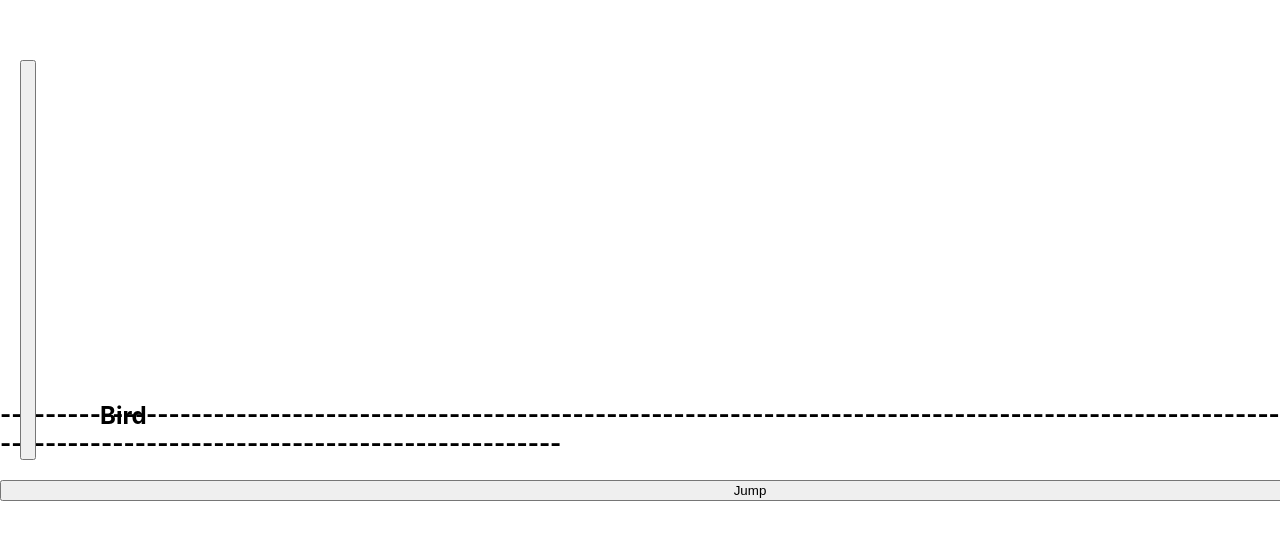
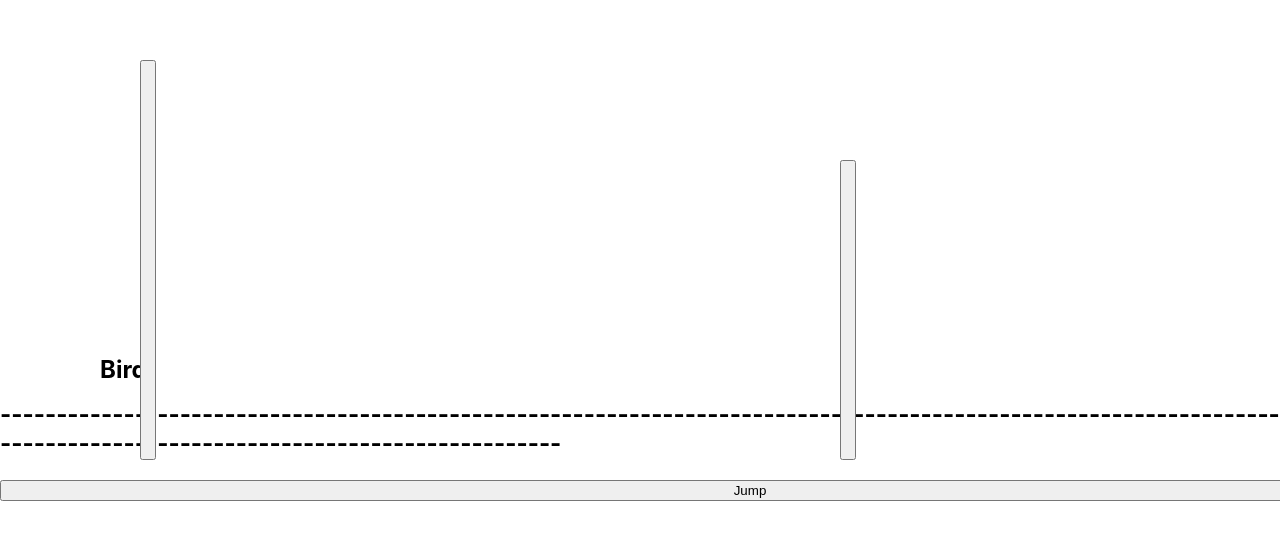
Before and after one commit to hasibarrafiul/flappybird-using-react, a React (Create React App) app: page / in a window 1280 px wide. Shown: the part 220-760 px from the top of the page. Built offline with nearby package versions, Linux system fonts and the light colour scheme.

Commit message:
piller 2 added

```diff
--- a/src/App.js
+++ b/src/App.js
@@ -11,6 +11,7 @@ const [jumplength, setJumplength] = useState(0);
 const [gameover, setGameover] = useState(false);
 
 const [piller1xoffset, setpiller1xoffset] = useState(1500)
+const [piller2xoffset, setpiller2xoffset] = useState(2200)
 
 useEffect(()=>{
   if(gameover===false){
@@ -41,8 +42,24 @@ useEffect(()=>{
     setTimeout(()=>{
       movepiller1toleft()
     },1)
+    setTimeout(()=>{
+      movepiller2toleft()
+    },1)
+
+    if(xoffset===(piller1xoffset-40)){
+      if(yoffset>=160){
+        setGameover(true);
+      }
+    }
+
+    if(xoffset===(piller2xoffset-40)){
+      if(yoffset>=260){
+        setGameover(true);
+      }
+    }
+
   }
-},[yoffset, jumping, piller1xoffset])
+},[yoffset, jumping, piller1xoffset, piller2xoffset])
 
 
 
@@ -65,6 +82,18 @@ useEffect(()=>{
     }
 
   }
+
+  const movepiller2toleft = () => {
+    if(piller2xoffset>0){
+      setpiller2xoffset(piller2xoffset-0.5);
+    }
+    else{
+      setpiller2xoffset(2200);
+    }
+
+  }
+
+
 
 	return (
 	<div>
@@ -102,6 +131,14 @@ useEffect(()=>{
         height: `400px`
       }}></button>
 
+<button style={{
+        position: "absolute",
+        left: `${piller2xoffset}px`,
+        bottom: `120px`,
+        width: `10px`,
+        height: `300px`
+      }}></button>
+
 	</div>
 	);
 }
```
